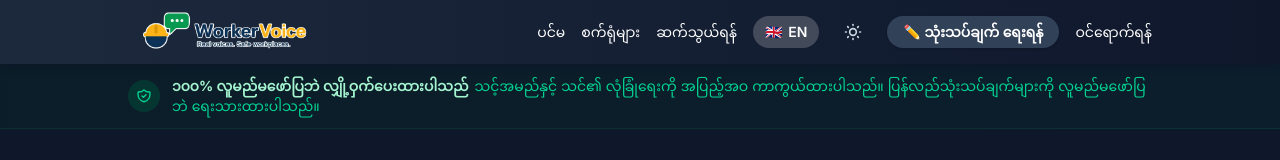
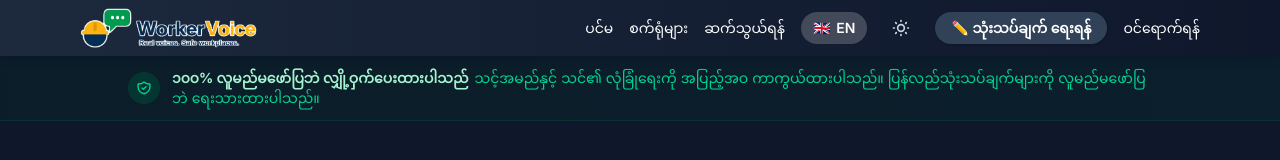
Before and after one commit to vibe-code-tours/team-14-app, a Next.js app: page / in a window 1280 px wide. Shown: the top 160 px of the page. Built offline with nearby package versions, Linux system fonts and the light colour scheme; no server answers; the database is empty.

Commit message:
chore: update logo and adjust logo sizing across components

```diff
--- a/app/admin/login/page.tsx
+++ b/app/admin/login/page.tsx
@@ -82,9 +82,9 @@ export default function AdminLoginPage() {
         {/* Logo */}
         <div className="text-center mb-8 opacity-0 animate-[fadeIn_0.5s_ease-out_forwards]">
           <div className="inline-flex items-center justify-center">
-            {/* eslint-disable-next-line @next/next/no-img-element */}<img src="/images/logo.png" alt="WorkerVoice" className="h-20 sm:h-28 md:h-36 w-auto" />
+            {/* eslint-disable-next-line @next/next/no-img-element */}<img src="/images/logo.png" alt="WorkerVoice" className="h-20 sm:h-20 md:h-23 w-auto" />
           </div>
-          <p className="text-slate-700 dark:text-emerald-100 -mt-2 sm:-mt-6 md:-mt-10">Admin Portal</p>
+          <p className="text-emerald-100 -mt-2 sm:-mt-6 md:-mt-1">Admin Portal</p>
         </div>
 
         {/* Card */}
--- a/src/components/Footer.tsx
+++ b/src/components/Footer.tsx
@@ -9,7 +9,7 @@ export function Footer() {
   return (
     <footer className="bg-white dark:bg-slate-800 border-t border-slate-200 dark:border-slate-700 h-30 text-center text-xs text-slate-400 dark:text-slate-500 mt-12">
       <div className="max-w-5xl mx-auto px-4 h-full flex flex-col items-center justify-center">
-        <p className="flex items-center justify-center">{/* eslint-disable-next-line @next/next/no-img-element */}<img src="/images/logo.png" alt="WorkerVoice" className="h-8 w-auto inline-block" /> {t("footer.brand")}</p>
+        <p className="flex items-center justify-center">{/* eslint-disable-next-line @next/next/no-img-element */}<img src="/images/logo.png" alt="WorkerVoice" className="h-5 w-auto inline-block" />&nbsp;{t("footer.brand")}</p>
         <p className="mt-1">{t("footer.tagline")}</p>
         <p className="mt-2">
           {t("footer.copyright")}{" "}
--- a/src/components/Navbar.tsx
+++ b/src/components/Navbar.tsx
@@ -64,14 +64,14 @@ export function Navbar() {
         aria-hidden="true"
       />
 
-      <nav className="bg-gradient-to-r from-emerald-600 to-teal-600 dark:from-slate-800 dark:to-slate-900 text-white px-4 sm:px-6 sticky top-0 z-50 shadow-md dark:shadow-slate-900/50">
-        <div className="max-w-5xl mx-auto flex justify-between items-center">
+      <nav className="bg-linear-to-r from-emerald-600 to-teal-600 dark:from-slate-800 dark:to-slate-900 text-white h-14 sticky top-0 z-10 shadow-md dark:shadow-slate-900/50">
+      <div className="max-w-6xl mx-auto px-4 h-full flex items-center justify-between">
           <Link
             href="/"
             className="font-bold text-xl flex items-center gap-2 hover:opacity-90 transition"
           >
             {/* eslint-disable-next-line @next/next/no-img-element */}
-            <img src="/images/logo.png" alt="WorkerVoice" className="h-16 w-auto" />
+            <img src="/images/logo.png" alt="WorkerVoice" className="h-10 w-auto" />
           </Link>
 
           {/* Desktop links — visible at md (768px+) and up */}
--- a/src/components/admin/AdminNavbar.tsx
+++ b/src/components/admin/AdminNavbar.tsx
@@ -87,7 +87,7 @@ export function AdminNavbar() {
             href="/admin/dashboard"
             className="font-bold text-lg flex items-center gap-2 hover:opacity-90 transition shrink-0"
           >
-            {/* eslint-disable-next-line @next/next/no-img-element */}<img src="/images/logo.png" alt="WorkerVoice" className="h-16 w-auto" />
+            {/* eslint-disable-next-line @next/next/no-img-element */}<img src="/images/logo.png" alt="WorkerVoice" className="h-10 w-auto" />
             <span className="text-xs bg-white/20 px-2 py-0.5 rounded-full font-medium">
               {session?.user?.isSuperAdmin ? "Super Admin" : "Admin"}
             </span>
```
Also changed, not shown: public/images/logo.png.
